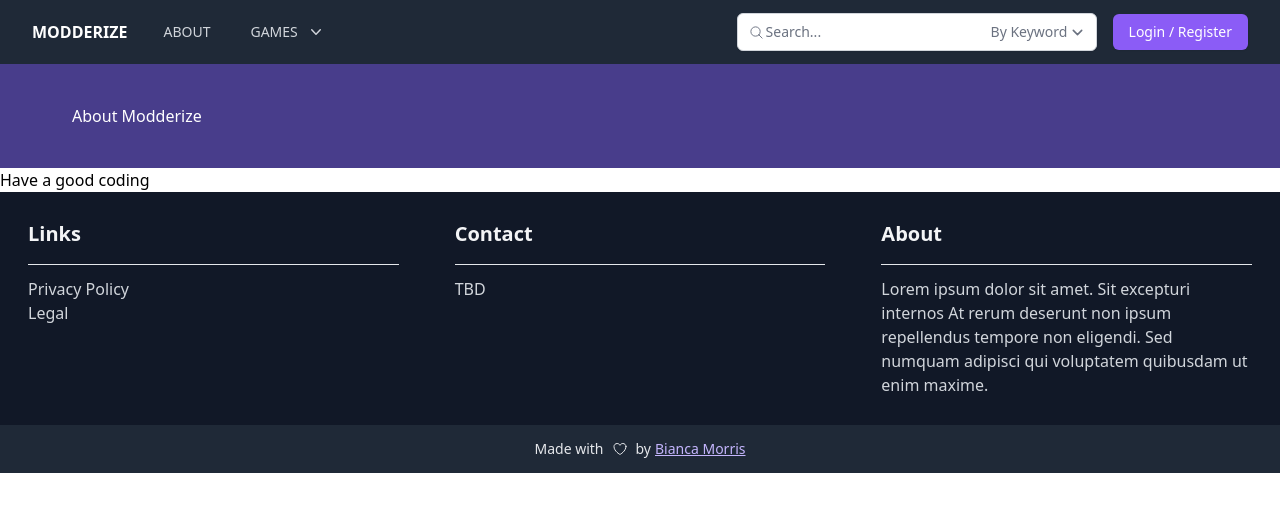
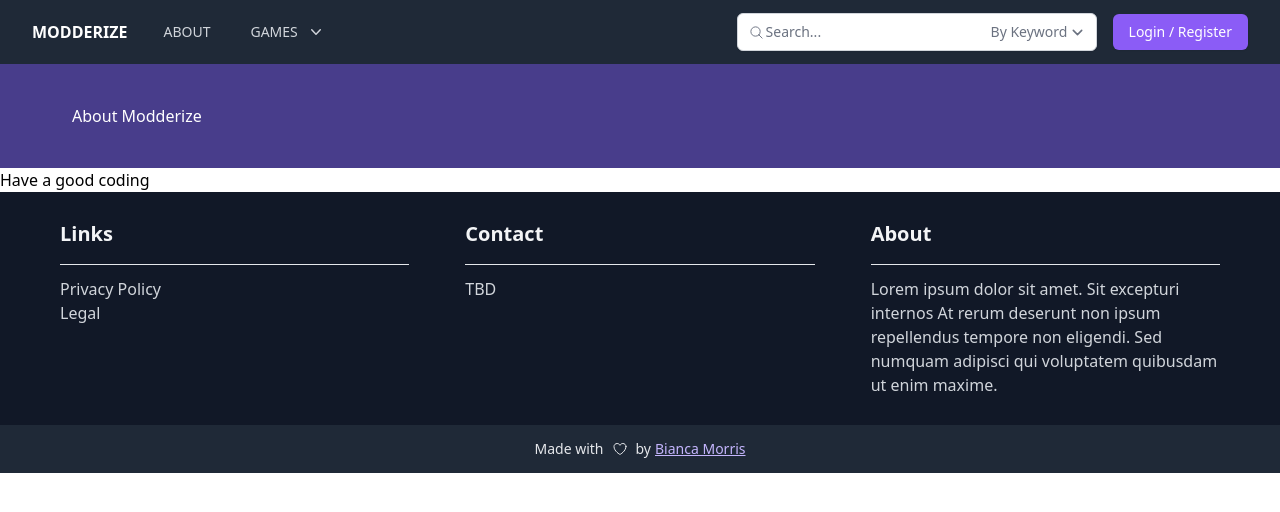
Before and after one commit to Bianca-Morris/modderize, a Next.js app: page /about in a window 1280 px wide. Shown: the top 512 px of the page. Built offline with nearby package versions, Linux system fonts and the light colour scheme; no server answers.

Commit message:
Update navigation

```diff
--- a/src/components/navbar/Footer.tsx
+++ b/src/components/navbar/Footer.tsx
@@ -27,8 +27,8 @@
 
 const Footer: React.FC = () => {
 	return (
-		<React.Fragment>
-			<div className="bg-gray-900 text-gray-300">
+		<div className="bg-gray-900 text-gray-300">
+			<div className="mx-auto max-w-7xl px-2 sm:px-6 lg:px-8">
 				<div className="flex">
 					<FooterSection title="Links">
 						<ul>
@@ -68,7 +68,7 @@
 					Bianca Morris
 				</a>
 			</div>
-		</React.Fragment>
+		</div>
 	);
 };
 export default Footer;
--- a/src/components/navbar/Navbar.tsx
+++ b/src/components/navbar/Navbar.tsx
@@ -13,7 +13,7 @@
 import GamesDropdown from "./logged-out/GamesDropdown";
 import AddGameModal from "./logged-out/AddGameModal";
 
-const navigation = [{ name: "About", href: "#", current: false }];
+const navigation = [{ name: "About", href: "/about", current: false }];
 
 const Navbar: React.FC = () => {
 	const [user, loading, error] = useAuthState(auth);
--- a/src/components/navbar/logged-out/GamesDropdown.tsx
+++ b/src/components/navbar/logged-out/GamesDropdown.tsx
@@ -47,6 +47,7 @@
 							: "text-gray-700 hover:bg-gray-100",
 						"block px-4 py-2 text-sm cursor-pointer"
 					)}
+					href="/games/TheSims4"
 				>
 					The Sims 4
 				</a>
```
